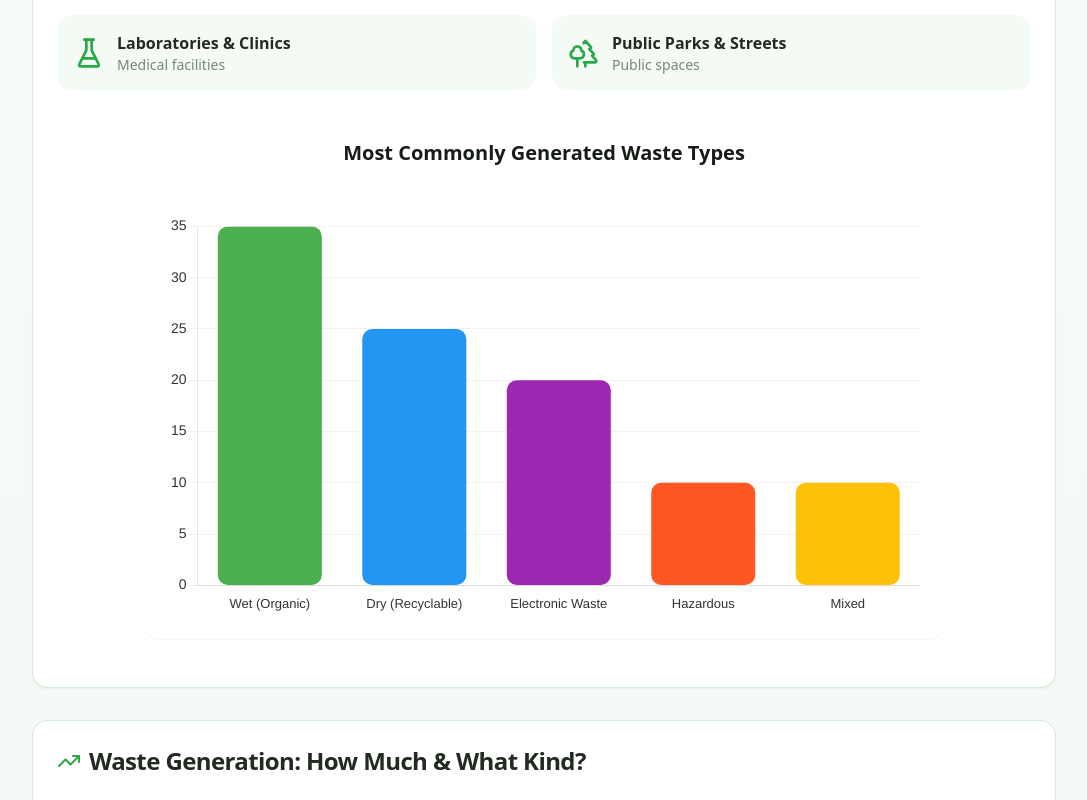
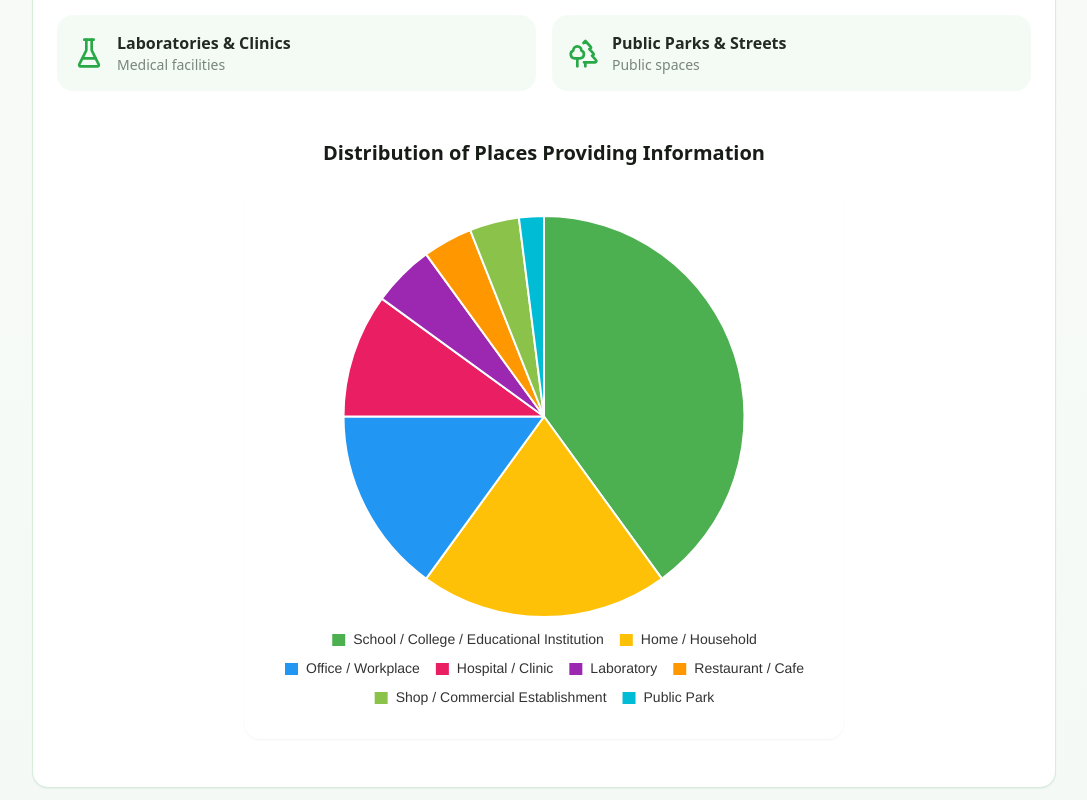
Before and after one commit to aaryx/green-track-learn, a React (Vite) app: page / in a window 1280 px wide. Shown: the part 5240-6040 px from the top of the page, without its empty margins (96-1183 px from the left). Built offline with nearby package versions, Linux system fonts and the light colour scheme; the HTML template or start-up script is replaced by a standard one.

Commit message:
Add Pie Chart for Place Distribution

```diff
--- a/src/components/AnalysisSection.tsx
+++ b/src/components/AnalysisSection.tsx
@@ -1,6 +1,6 @@
 import { Card, CardContent, CardDescription, CardHeader, CardTitle } from "@/components/ui/card";
 import { Users, TrendingUp, Trash2, AlertTriangle, ShieldCheck, Lightbulb, CheckCircle, Home, School, Building2, FlaskConical, Stethoscope, Store, Trees } from "lucide-react";
-import WasteTypeChart from "@/components/WasteTypeChart";
+import PlaceTypeChart from "@/components/PlaceTypeChart";
 
 const AnalysisSection = () => {
   return (
@@ -86,7 +86,7 @@ const AnalysisSection = () => {
               </div>
             </div>
             <div className="flex justify-center items-center py-4 sm:py-6">
-              <WasteTypeChart />
+              <PlaceTypeChart />
             </div>
           </CardContent>
         </Card>
@@ -134,7 +134,7 @@ const AnalysisSection = () => {
               </div>
             </div>
             <div className="flex justify-center items-center py-4 sm:py-6">
-              <WasteTypeChart />
+              <PlaceTypeChart />
             </div>
           </CardContent>
         </Card>
--- /dev/null
+++ b/src/components/PlaceTypeChart.tsx
@@ -0,0 +1,85 @@
+import {
+  Chart as ChartJS,
+  ArcElement,
+  Tooltip,
+  Legend,
+} from 'chart.js';
+import { Pie } from 'react-chartjs-2';
+
+ChartJS.register(
+  ArcElement,
+  Tooltip,
+  Legend
+);
+
+const PlaceTypeChart = () => {
+  const data = {
+    labels: [
+      'School / College / Educational Institution',
+      'Home / Household',
+      'Office / Workplace',
+      'Hospital / Clinic',
+      'Laboratory',
+      'Restaurant / Cafe',
+      'Shop / Commercial Establishment',
+      'Public Park'
+    ],
+    datasets: [{
+      label: 'Type of Place',
+      data: [40, 20, 15, 10, 5, 4, 4, 2],
+      backgroundColor: [
+        '#4CAF50',
+        '#FFC107',
+        '#2196F3',
+        '#E91E63',
+        '#9C27B0',
+        '#FF9800',
+        '#8BC34A',
+        '#00BCD4'
+      ],
+      borderColor: '#fff',
+      borderWidth: 2,
+      hoverOffset: 12
+    }]
+  };
+
+  const options = {
+    responsive: true,
+    maintainAspectRatio: false,
+    plugins: {
+      legend: {
+        position: 'bottom' as const,
+        labels: {
+          font: { size: 14 },
+          color: '#333',
+          padding: 15,
+          boxWidth: 15
+        }
+      },
+      tooltip: {
+        callbacks: {
+          label: (context: any) => `${context.label}: ${context.raw}%`
+        }
+      }
+    },
+    animation: {
+      animateScale: true,
+      animateRotate: true
+    }
+  };
+
+  return (
+    <div className="w-full max-w-[600px] mx-auto">
+      <h3 className="text-lg sm:text-xl font-semibold text-center text-foreground mb-4 sm:mb-6">
+        Distribution of Places Providing Information
+      </h3>
+      <div className="bg-card p-4 sm:p-6 rounded-2xl shadow-sm">
+        <div className="h-[400px] sm:h-[450px] md:h-[500px]">
+          <Pie data={data} options={options} />
+        </div>
+      </div>
+    </div>
+  );
+};
+
+export default PlaceTypeChart;
```
